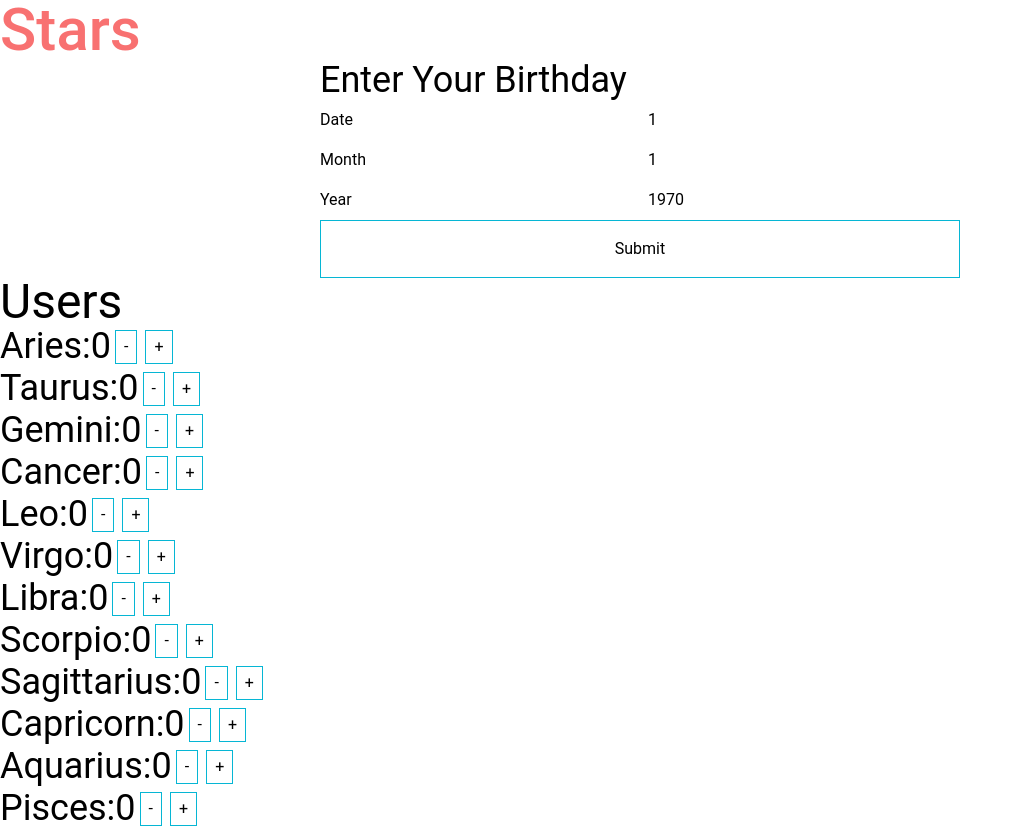
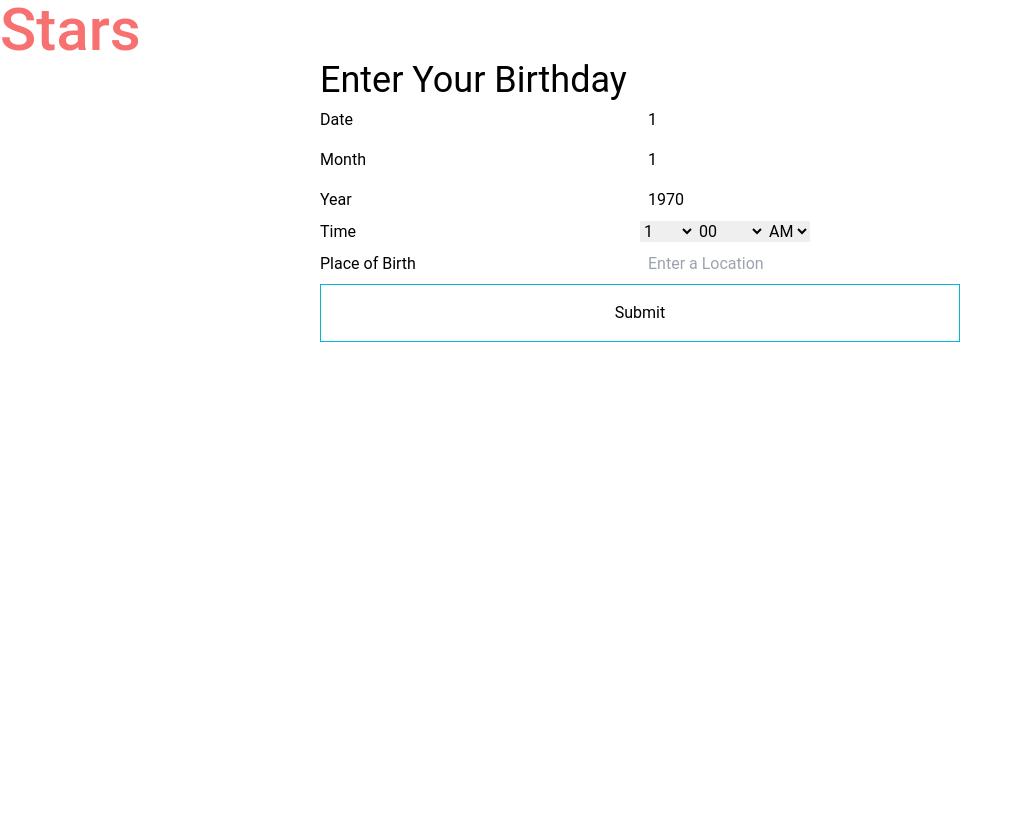
Before and after one commit to allanlalangan/stars, a React (Create React App) app: page / in a window 1280 px wide. Shown: the whole page, without its empty margins (0-1023 px from the left). After the commit the page ends 800 px from the top, so only its background shows below. Built offline with nearby package versions, Linux system fonts and the light colour scheme.

Commit message:
update App, authSlice, add NatalForm fields

```diff
--- a/src/App.js
+++ b/src/App.js
@@ -1,12 +1,12 @@
 import NatalForm from './components/NatalForm';
-import Counter from './components/Counter';
+// import Counter from './components/Counter';
 
 const App = () => {
   return (
     <div>
       <h1 className='text-red-400 font-medium'>Stars</h1>
       <NatalForm />
-      <Counter />
+      {/* <Counter /> */}
     </div>
   );
 };
--- a/src/components/NatalForm.jsx
+++ b/src/components/NatalForm.jsx
@@ -48,6 +48,49 @@ const NatalForm = () => {
           className='w-1/2 p-2'
         />
       </fieldset>
+      <fieldset className='flex items-center'>
+        <label htmlFor='year' className='w-1/2'>
+          Time
+        </label>
+        <section>
+          <select defaultValue={1} name='hour' id='hour'>
+            <option value=''>Hour</option>
+            {Array(12)
+              .fill(0, 0, 12)
+              .map((e, index) => (
+                <option value={index + 1}>{index + 1}</option>
+              ))}
+          </select>
+          <select defaultValue={0} name='minute' id='minute'>
+            <option value=''>Minute</option>
+            {Array(60)
+              .fill(0, 0, 60)
+              .map((e, index) => (
+                <option value={index}>{`${
+                  index <= 9 ? '0' : ''
+                }${index}`}</option>
+              ))}
+          </select>
+          <select name='meridian' id='meridian'>
+            <option value='am'>AM</option>
+            <option value='pm'>PM</option>
+          </select>
+        </section>
+      </fieldset>
+      <fieldset className='flex items-center'>
+        <label htmlFor='birthplace' className='w-1/2'>
+          Place of Birth
+        </label>
+        <input
+          type='text'
+          name='birthplace'
+          id='birthplace'
+          placeholder='Enter a Location'
+          defaultValue=''
+          className='w-1/2 p-2'
+        />
+      </fieldset>
+
       <button type='submit' className='border border-cyan-500 p-4'>
         Submit
       </button>
--- a/src/features/authSlice.js
+++ b/src/features/authSlice.js
@@ -2,6 +2,7 @@ import { createSlice } from '@reduxjs/toolkit';
 
 const initialState = {
   user: null,
+  birthDate: null,
   isLoading: false,
   isError: false,
   isSuccess: false,
@@ -13,11 +14,12 @@ const authSlice = createSlice({
   initialState,
   reducers: {
     reset(state) {
-      state.user = null;
-      state.isLoading = false;
-      state.isError = false;
-      state.isSuccess = false;
-      state.message = '';
+      state.user = initialState.user;
+      state.birthDate = initialState.birthDate;
+      state.isLoading = initialState.isLoading;
+      state.isError = initialState.isError;
+      state.isSuccess = initialState.isSuccess;
+      state.message = initialState.message;
     },
   },
 });
```
